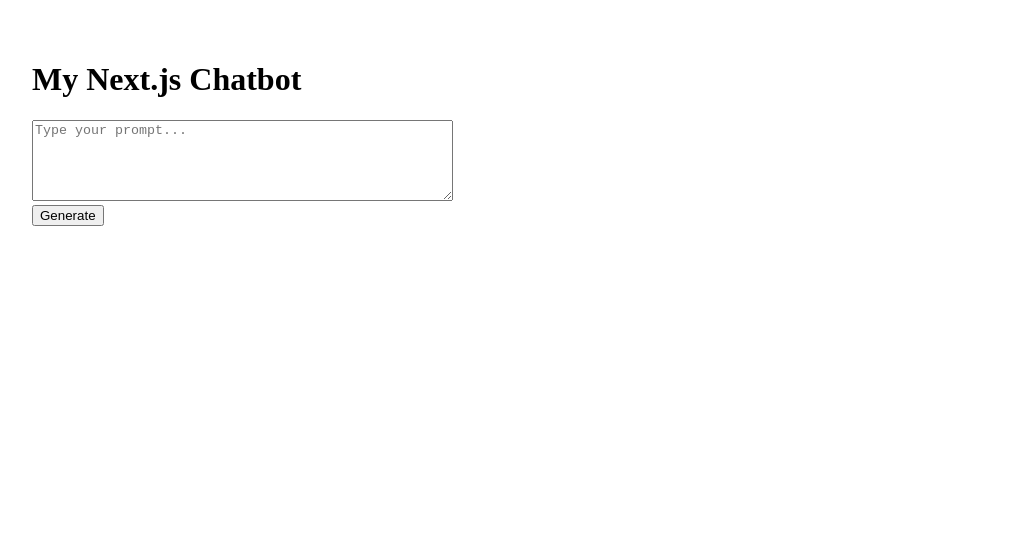
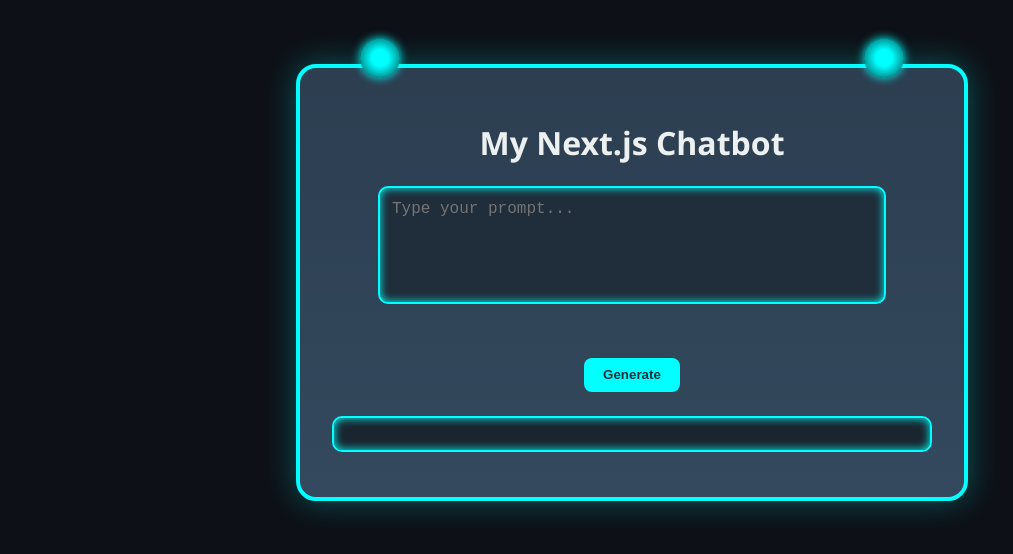
Before and after one commit to starkie001/mini-project-3, a Next.js app in the folder my-nextjs-chatbot/: page / in a window 1280 px wide. Shown: the top 554 px of the page, without its empty margins (8-1021 px from the left). Built offline with nearby package versions, Linux system fonts and the light colour scheme.

Commit message:
add chatbot.css styles

```diff
--- /dev/null
+++ b/my-nextjs-chatbot/src/app/chatbot.css
@@ -0,0 +1,102 @@
+/* chatbot.css */
+
+body {
+  background-color: #0d1117;
+  margin: 0;
+  padding: 0;
+}
+
+main {
+  background: linear-gradient(to bottom, #2c3e50, #34495e);
+  color: #ecf0f1;
+  padding: 2rem;
+  max-width: 600px;
+  margin: 4rem auto;
+  border-radius: 20px;
+  box-shadow: 0 0 30px rgba(0, 255, 255, 0.3);
+  border: 4px solid #00ffff;
+  text-align: center;
+  font-family: 'Segoe UI', Tahoma, Geneva, Verdana, sans-serif;
+  position: relative;
+}
+
+/* Robot Eyes */
+main::before,
+main::after {
+  content: "";
+  position: absolute;
+  top: -30px;
+  width: 40px;
+  height: 40px;
+  background: radial-gradient(circle, #00ffff 30%, #004d4d 100%);
+  border-radius: 50%;
+  box-shadow: 0 0 10px #00ffff;
+  animation: blink 4s infinite ease-in-out;
+  transform-origin: center;
+}
+
+main::before {
+  left: 60px;
+}
+
+main::after {
+  right: 60px;
+}
+
+/* Robot Mouth (the result window) */
+pre {
+  background-color: #1a252f;
+  border: 2px solid #00ffff;
+  border-radius: 10px;
+  padding: 1rem;
+  margin-top: 1.5rem;
+  text-align: left;
+  font-family: monospace;
+  color: #00ffcc;
+  box-shadow: inset 0 0 10px #00ffff;
+}
+
+.chatbotContainer {
+    display: flex;
+    flex-direction: column;
+    align-items: center;
+    gap: 1rem;
+}
+
+textarea {
+  width: 80%;
+  width: 80%;
+  max-width: 500px;
+  padding: 0.75rem;
+  border-radius: 10px;
+  border: 2px solid #00ffff;
+  background-color: #1f2e3a;
+  color: #ffffff;
+  resize: none;
+  font-size: 1rem;
+  box-shadow: inset 0 0 8px #00ffff;
+}
+
+button {
+  padding: 0.6rem 1.2rem;
+  background-color: #00ffff;
+  border: none;
+  border-radius: 8px;
+  font-weight: bold;
+  color: #1f2e3a;
+  cursor: pointer;
+  transition: background-color 0.3s ease;
+}
+
+button:hover {
+  background-color: #00cccc;
+}
+
+@keyframes blink {
+  0%, 90%, 100% {
+    transform: scaleY(1);
+  }
+  95% {
+    transform: scaleY(0.1);
+  }
+}
--- a/my-nextjs-chatbot/src/app/page.js
+++ b/my-nextjs-chatbot/src/app/page.js
@@ -1,6 +1,7 @@
 "use client";
 //import Image from "next/image";
 //import styles from "./page.module.css";
+import styles from "./chatbot.css";
 import { formatResult } from "../lib/utils/formatResults.js";
 
 import { useState } from "react";
@@ -24,15 +25,18 @@ export default function Home() {
     //TODO: Make your UI look better by adding additional elements and styles as you wish! Possibly add your styles to a new css file called chatbot.css, and import that file in this page
     <main style={{ padding: "2rem" }}>
       <h1>My Next.js Chatbot</h1>
-      <textarea
-        rows="5"
-        cols="50"
-        value={prompt}
-        onChange={(e) => setPrompt(e.target.value)}
+      <div className="chatbotContainer">
+        <textarea
+          rows="5"
+          cols="50"
+          value={prompt}
+          onChange={(e) => setPrompt(e.target.value)}
         placeholder="Type your prompt..."
       />
       <br />
       <button onClick={sendPrompt}>Generate</button>
+      </div>
+
       <pre>{result}</pre>
     </main>
   );
```
